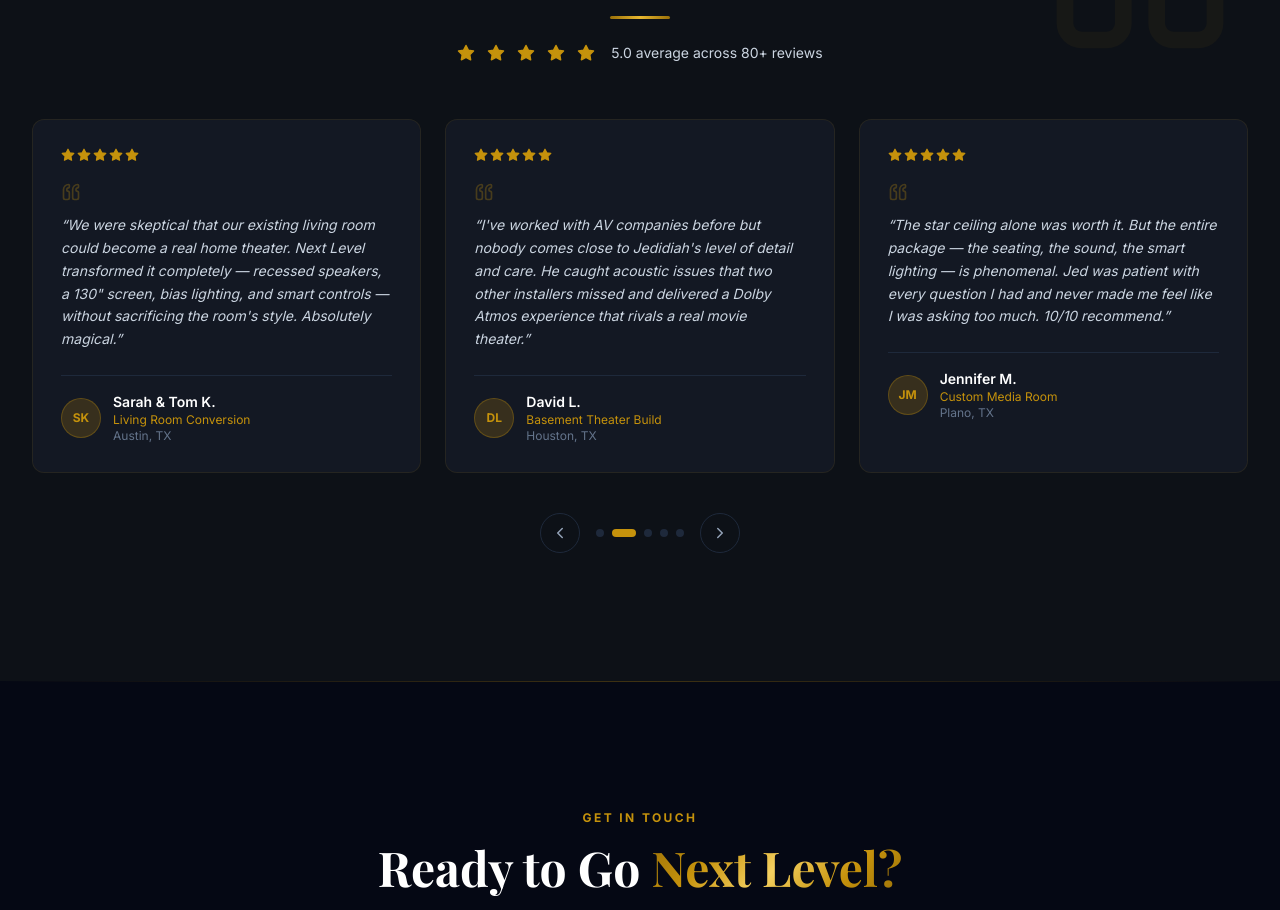
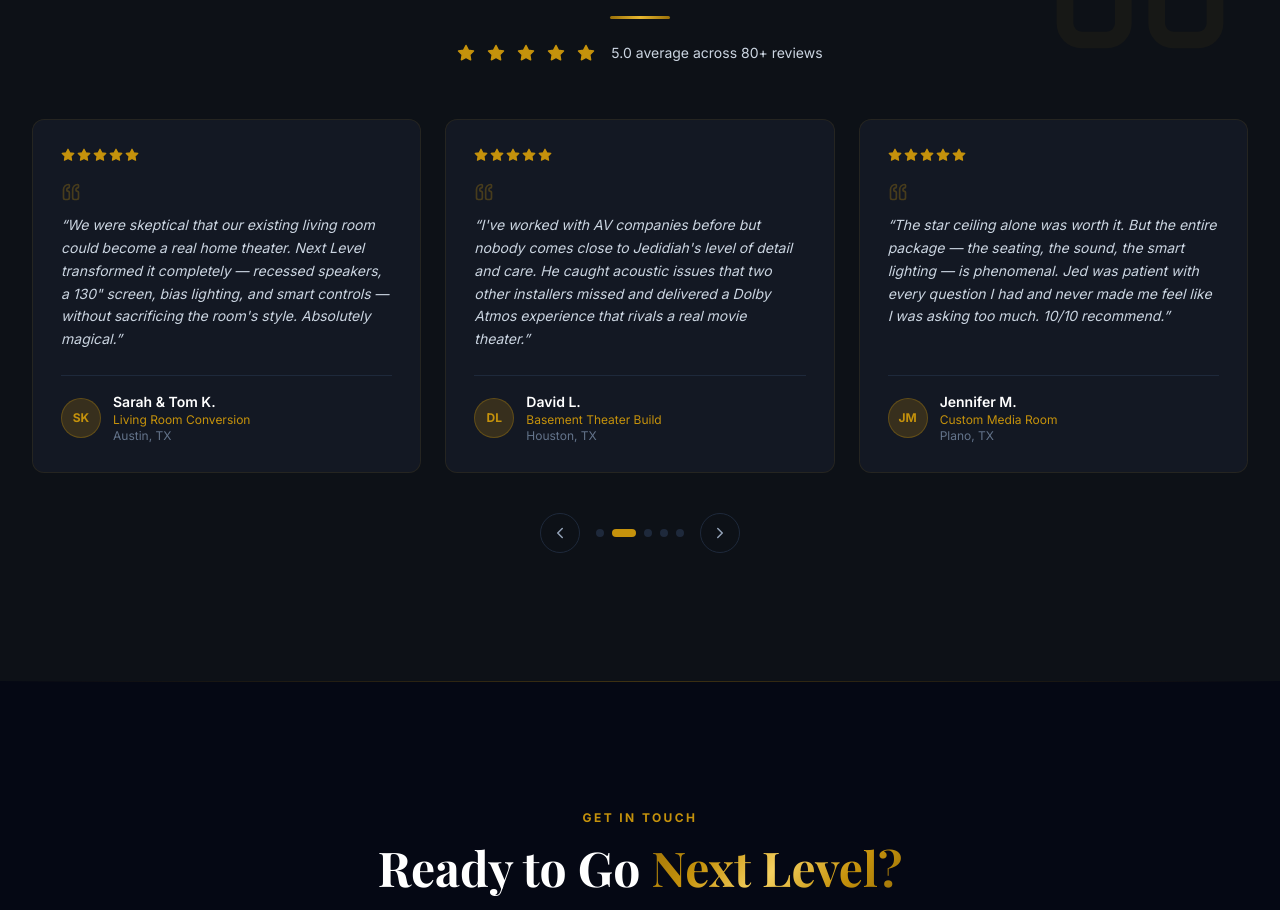
Before and after one commit to andyb95/NextLevelEntertainment, a Next.js app: page / in a window 1280 px wide. Shown: the part 7312-8222 px from the top of the page. Built offline with nearby package versions, Linux system fonts and the light colour scheme.

Commit message:
fix carousel and explore button

```diff
--- a/components/Hero.tsx
+++ b/components/Hero.tsx
@@ -59,7 +59,7 @@ export default function Hero() {
       <div className="absolute bottom-0 left-0 right-0 h-px bg-gradient-to-r from-transparent via-gold to-transparent opacity-40" />
 
       {/* Content */}
-      <div className="relative z-10 text-center px-4 sm:px-6 max-w-5xl mx-auto">
+      <div className="relative z-10 text-center px-4 sm:px-6 max-w-5xl mx-auto pb-20 sm:pb-0">
         {/* Eyebrow */}
         <div
           className={`inline-flex items-center gap-2 mb-6 transition-all duration-700 ${
--- a/components/Testimonials.tsx
+++ b/components/Testimonials.tsx
@@ -1,6 +1,6 @@
 "use client";
 
-import { useEffect, useRef, useState } from "react";
+import { useEffect, useLayoutEffect, useRef, useState } from "react";
 import { Star, ChevronLeft, ChevronRight, Quote } from "lucide-react";
 
 const testimonials = [
@@ -51,10 +51,52 @@ const testimonials = [
   },
 ];
 
+type Testimonial = (typeof testimonials)[0];
+
+function TestimonialCard({
+  t,
+  mobile = false,
+}: {
+  t: Testimonial;
+  mobile?: boolean;
+}) {
+  return (
+    <div
+      className={`glass-card rounded-xl ${mobile ? "p-6" : "p-7"} flex flex-col min-h-72`}
+    >
+      <div className="flex gap-0.5 mb-5">
+        {[...Array(t.stars)].map((_, si) => (
+          <Star key={si} size={14} className="text-gold fill-gold" />
+        ))}
+      </div>
+      <Quote size={mobile ? 18 : 20} className="text-gold/30 mb-3 rotate-180" />
+      <p className="text-slate-300 text-sm leading-relaxed mb-6 italic flex-1">
+        &ldquo;{t.quote}&rdquo;
+      </p>
+      <div className="flex items-center gap-3 pt-4 border-t border-cinema-border mt-auto">
+        <div className="w-10 h-10 rounded-full bg-gold/20 border border-gold/30 flex items-center justify-center flex-shrink-0">
+          <span className="text-gold text-xs font-bold">{t.avatar}</span>
+        </div>
+        <div>
+          <p className="text-white font-semibold text-sm">{t.name}</p>
+          <p className="text-gold text-xs">{t.project}</p>
+          <p className="text-slate-500 text-xs">{t.location}</p>
+        </div>
+      </div>
+    </div>
+  );
+}
+
 export default function Testimonials() {
   const headingRef = useRef<HTMLDivElement>(null);
+  const desktopTrackRef = useRef<HTMLDivElement>(null);
+  const mobileTrackRef = useRef<HTMLDivElement>(null);
+  const navigateRef = useRef<(dir: 1 | -1) => void>(() => {});
+
   const [current, setCurrent] = useState(0);
-  const [isAnimating, setIsAnimating] = useState(false);
+  const [nextIdx, setNextIdx] = useState(0);
+  const [direction, setDirection] = useState<1 | -1>(1);
+  const [animating, setAnimating] = useState(false);
 
   useEffect(() => {
     const observer = new IntersectionObserver(
@@ -70,26 +112,79 @@ export default function Testimonials() {
   }, []);
 
   const navigate = (dir: 1 | -1) => {
-    if (isAnimating) return;
-    setIsAnimating(true);
-    setTimeout(() => {
-      setCurrent((c) => (c + dir + testimonials.length) % testimonials.length);
-      setIsAnimating(false);
-    }, 200);
+    if (animating) return;
+    const next = (current + dir + testimonials.length) % testimonials.length;
+    setNextIdx(next);
+    setDirection(dir);
+    setAnimating(true);
   };
+  navigateRef.current = navigate;
 
-  // Auto-advance on mobile (every 5s)
+  // Animate the track when animating becomes true
+  useLayoutEffect(() => {
+    if (!animating) return;
+
+    const animateTrack = (el: HTMLDivElement | null) => {
+      if (!el) return;
+      // Snap to start position without transition
+      el.style.transition = "none";
+      el.style.transform =
+        direction === 1 ? "translateX(0%)" : "translateX(-50%)";
+      // Force reflow so the browser registers the start position
+      void el.offsetHeight;
+      // Slide to end position
+      el.style.transition =
+        "transform 0.45s cubic-bezier(0.25, 0.46, 0.45, 0.94)";
+      el.style.transform =
+        direction === 1 ? "translateX(-50%)" : "translateX(0%)";
+    };
+
+    animateTrack(desktopTrackRef.current);
+    animateTrack(mobileTrackRef.current);
+
+    const timer = setTimeout(() => {
+      setCurrent(nextIdx);
+      setAnimating(false);
+      // Reset track to left position ready for next animation
+      [desktopTrackRef.current, mobileTrackRef.current].forEach((el) => {
+        if (el) {
+          el.style.transition = "none";
+          el.style.transform = "translateX(0%)";
+        }
+      });
+    }, 450);
+
+    return () => clearTimeout(timer);
+  }, [animating]);
+
+  // Auto-advance every 5s
   useEffect(() => {
-    const timer = setInterval(() => navigate(1), 5000);
+    const timer = setInterval(() => navigateRef.current(1), 5000);
     return () => clearInterval(timer);
   }, []);
 
-  // Visible testimonials (responsive: 1 on mobile, 3 on desktop)
-  const visible = [
-    testimonials[current % testimonials.length],
-    testimonials[(current + 1) % testimonials.length],
-    testimonials[(current + 2) % testimonials.length],
+  const getVisible = (idx: number) => [
+    testimonials[idx % testimonials.length],
+    testimonials[(idx + 1) % testimonials.length],
+    testimonials[(idx + 2) % testimonials.length],
   ];
+
+  // When going forward (dir=1): left panel = current, right panel = next
+  // When going backward (dir=-1): left panel = next, right panel = current
+  // The track starts at left (showing left panel) and slides to show right panel, or vice versa
+  const leftVisible =
+    !animating || direction === 1 ? getVisible(current) : getVisible(nextIdx);
+  const rightVisible =
+    !animating || direction === -1 ? getVisible(current) : getVisible(nextIdx);
+
+  const leftMobile =
+    !animating || direction === 1
+      ? testimonials[current]
+      : testimonials[nextIdx];
+  const rightMobile =
+    !animating || direction === -1
+      ? testimonials[current]
+      : testimonials[nextIdx];
 
   return (
     <section
@@ -122,71 +217,48 @@ export default function Testimonials() {
           </div>
         </div>
 
-        {/* Desktop: 3-column grid */}
-        <div className="hidden md:grid md:grid-cols-3 gap-6 mb-10">
-          {visible.map((t, i) => (
+        {/* Desktop: sliding 3-column track */}
+        <div className="hidden md:block overflow-hidden mb-10">
+          <div
+            ref={desktopTrackRef}
+            className="flex"
+            style={{ width: "200%" }}
+          >
+            {/* Left panel */}
             <div
-              key={`${t.name}-${i}`}
-              className={`glass-card rounded-xl p-7 transition-all duration-300 ${
-                isAnimating ? "opacity-0 translate-y-2" : "opacity-100 translate-y-0"
-              }`}
+              className="grid grid-cols-3 gap-6 items-stretch"
+              style={{ width: "50%" }}
             >
-              <div className="flex gap-0.5 mb-5">
-                {[...Array(t.stars)].map((_, si) => (
-                  <Star key={si} size={14} className="text-gold fill-gold" />
-                ))}
-              </div>
-              <Quote size={20} className="text-gold/30 mb-3 rotate-180" />
-              <p className="text-slate-300 text-sm leading-relaxed mb-6 italic">
-                &ldquo;{t.quote}&rdquo;
-              </p>
-              <div className="flex items-center gap-3 pt-4 border-t border-cinema-border">
-                <div className="w-10 h-10 rounded-full bg-gold/20 border border-gold/30 flex items-center justify-center flex-shrink-0">
-                  <span className="text-gold text-xs font-bold">{t.avatar}</span>
-                </div>
-                <div>
-                  <p className="text-white font-semibold text-sm">{t.name}</p>
-                  <p className="text-gold text-xs">{t.project}</p>
-                  <p className="text-slate-500 text-xs">{t.location}</p>
-                </div>
-              </div>
+              {leftVisible.map((t, i) => (
+                <TestimonialCard key={`left-${t.name}-${i}`} t={t} />
+              ))}
             </div>
-          ))}
+            {/* Right panel */}
+            <div
+              className="grid grid-cols-3 gap-6 items-stretch"
+              style={{ width: "50%" }}
+            >
+              {rightVisible.map((t, i) => (
+                <TestimonialCard key={`right-${t.name}-${i}`} t={t} />
+              ))}
+            </div>
+          </div>
         </div>
 
-        {/* Mobile: single card with nav */}
-        <div className="md:hidden mb-8">
+        {/* Mobile: sliding single card */}
+        <div className="md:hidden mb-8 overflow-hidden">
           <div
-            className={`glass-card rounded-xl p-6 transition-all duration-300 ${
-              isAnimating ? "opacity-0 scale-95" : "opacity-100 scale-100"
-            }`}
+            ref={mobileTrackRef}
+            className="flex"
+            style={{ width: "200%" }}
           >
-            <div className="flex gap-0.5 mb-4">
-              {[...Array(testimonials[current].stars)].map((_, i) => (
-                <Star key={i} size={14} className="text-gold fill-gold" />
-              ))}
+            {/* Left panel */}
+            <div style={{ width: "50%" }}>
+              <TestimonialCard t={leftMobile} mobile />
             </div>
-            <Quote size={18} className="text-gold/30 mb-3 rotate-180" />
-            <p className="text-slate-300 text-base leading-relaxed mb-6 italic">
-              &ldquo;{testimonials[current].quote}&rdquo;
-            </p>
-            <div className="flex items-center gap-3 pt-4 border-t border-cinema-border">
-              <div className="w-10 h-10 rounded-full bg-gold/20 border border-gold/30 flex items-center justify-center flex-shrink-0">
-                <span className="text-gold text-xs font-bold">
-                  {testimonials[current].avatar}
-                </span>
-              </div>
-              <div>
-                <p className="text-white font-semibold text-sm">
-                  {testimonials[current].name}
-                </p>
-                <p className="text-gold text-xs">
-                  {testimonials[current].project}
-                </p>
-                <p className="text-slate-500 text-xs">
-                  {testimonials[current].location}
-                </p>
-              </div>
+            {/* Right panel */}
+            <div style={{ width: "50%" }}>
+              <TestimonialCard t={rightMobile} mobile />
             </div>
           </div>
         </div>
@@ -204,7 +276,17 @@ export default function Testimonials() {
             {testimonials.map((_, i) => (
               <button
                 key={i}
-                onClick={() => setCurrent(i)}
+                onClick={() => {
+                  if (i !== current && !animating) {
+                    const forwardDist =
+                      (i - current + testimonials.length) % testimonials.length;
+                    const dir: 1 | -1 =
+                      forwardDist <= testimonials.length / 2 ? 1 : -1;
+                    setNextIdx(i);
+                    setDirection(dir);
+                    setAnimating(true);
+                  }
+                }}
                 className={`rounded-full transition-all duration-300 ${
                   i === current
                     ? "w-6 h-2 bg-gold"
```
